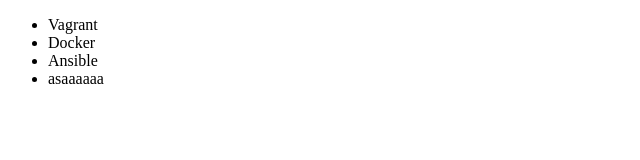
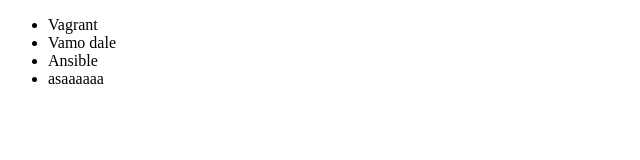
Before and after one commit to tsenna7/alura-git, a plain HTML site: page index.html in a window 1280 px wide. Shown: the full height of the page, 0-640 px from the left. Drawn offline with Linux system fonts and the light colour scheme.

Commit message:
Corrigindo nome do curso de Dec

```diff
--- a/index.html
+++ b/index.html
@@ -7,7 +7,7 @@
 <body>
     <ul>
         <li>Vagrant</li>
-        <li>Docker</li>
+        <li>Vamo dale</li>
         <li>Ansible</li>
         <li>asaaaaaa</li>
     </ul>
```
